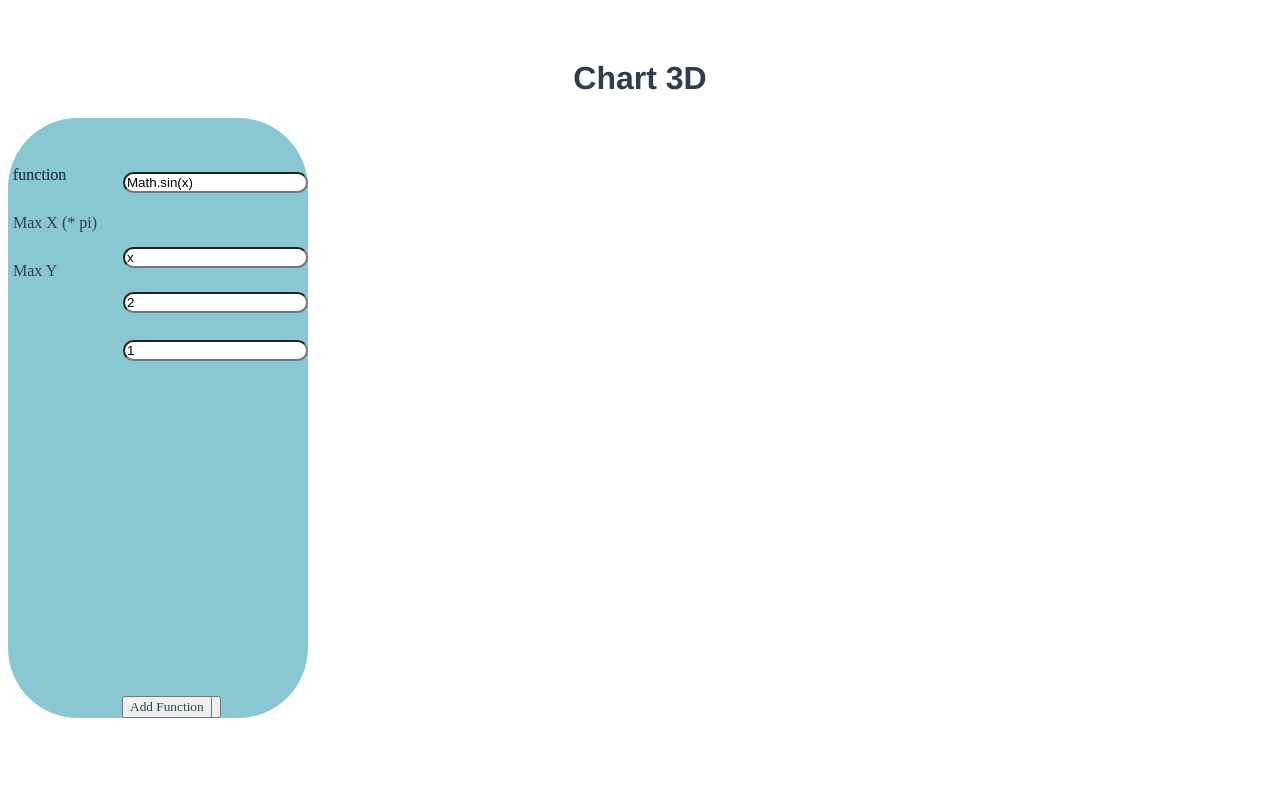
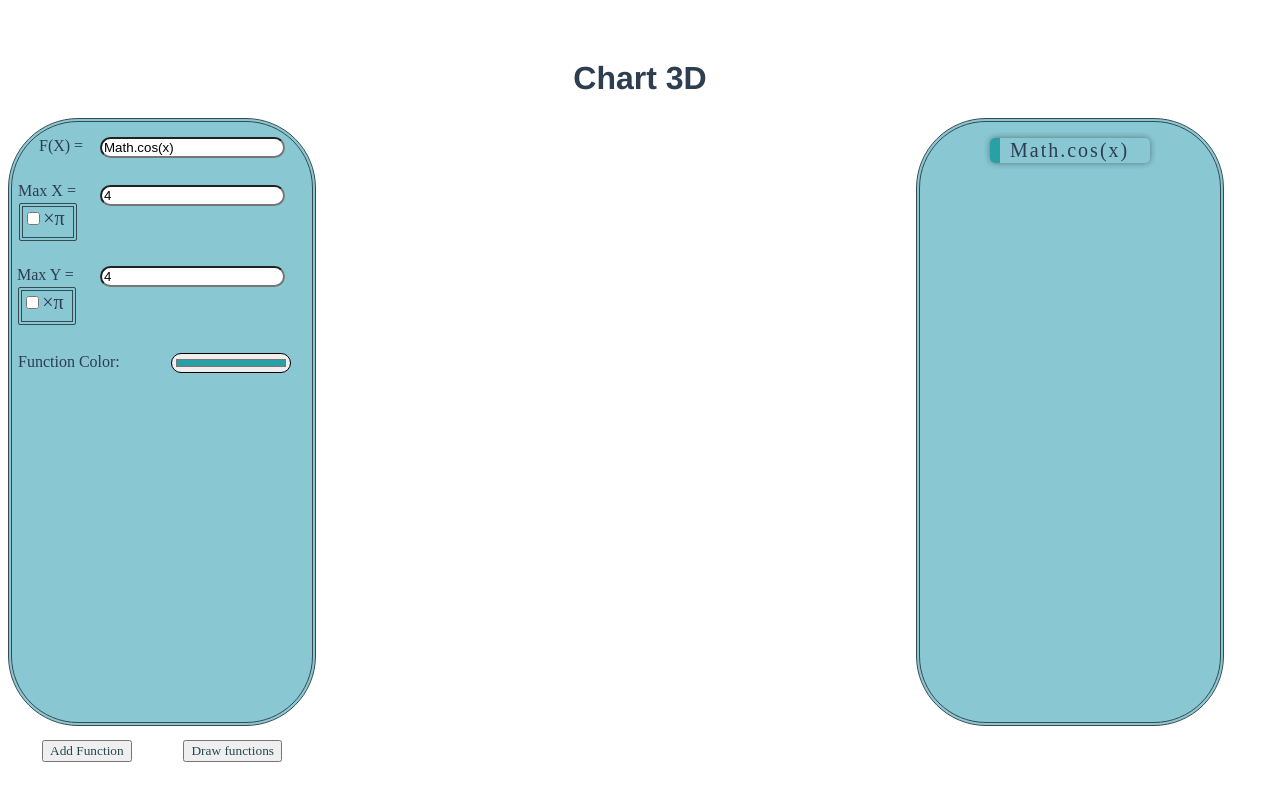
Before and after one commit to NinaBlinova/Function-graphs, a Vue app: page / in a window 1280 px wide. Both pictures are taken after a click on the button "Add Function". Built offline with nearby package versions, Linux system fonts and the light colour scheme.

Commit message:
Dynamic style added

```diff
--- a/src/components/HelloWorld.vue
+++ b/src/components/HelloWorld.vue
@@ -4,23 +4,44 @@
 
     <div id="rectangle" class="mainControls">
 
-      <div v-for="fn in fns" :key="fn.id">
-        <label :for="fn.id" class="CharacteristicsOfTheText1">function</label>
-        <input v-model="fn.fn" :id="fn.id" class="EnteringValues1">
-      </div>
+      <label for="fnName" class="CharacteristicsOfTheText1">F(X) = </label>
+      <input v-model="functionName" id="fnName" class="EnteringValues1">
 
-      <label for="maxX" class="CharacteristicsOfTheText2">Max X (* pi)</label>
+      <label for="maxX" class="CharacteristicsOfTheText2">Max X =
+        <div id="v-model-checkbox1" class="PI">
+        <input type="checkbox" id="checkbox1" v-model="PIx" />
+        <label for="checkbox1">{{ "×" + "\u03C0" }}</label>
+      </div></label>
       <input v-model="maxX" id="maxX" type="number" class="EnteringValues2">
 
-      <label for="maxY" class="CharacteristicsOfTheText3">Max Y</label>
+      <label for="maxY" class="CharacteristicsOfTheText3">Max Y =
+        <div id="v-model-checkbox2" class="PI">
+          <input type="checkbox" id="checkbox2" v-model="PIy" />
+          <label for="checkbox2">{{ "×" + "\u03C0" }}</label>
+        </div></label>
       <input v-model="maxY" id="maxY" type="number" class="EnteringValues3">
 
-      <button v-on:click="drawRect" class="Butt">Draw functions</button>
-      <button v-on:click="addFunction" class="Butt">Add Function</button>
+      <label for="functionColor" class = "CharacteristicsOfTheText4">Function Color:</label>
+      <input v-model="functionColor" id="functionColor" type="color" class="EnteringValues4">
+
+      <button v-on:click="addFunction" class="Butt2">Add Function</button>
+      <button v-on:click="drawRect" class="Butt1">Draw functions</button>
 
     </div>
     <canvas id="canvas" width="600" height="600" class="mainCanvas"></canvas>
+    <div id="rectangle2" class="FunctionList">
+      <div v-for="fn in fns" :key="fn.id">
+        <label :for="fn.id" class="CharacteristicsOfTheText1"></label>
+
+        <ul class="ListFunctionСharacteristic" >
+        <li :style='{"border-left-color": fn.color}'>{{ fn.fn }}</li>
+        </ul>
+
+      </div>
+    </div>
   </div>
+
+
 
 </template>
 
@@ -52,11 +73,16 @@ class Point {
 export default class HelloWorld extends Vue {
   vueCanvas!: object
   msg = 'Chart 3D'
-  maxX = 2
-  maxY = 1
-  fns = [
-    new FunctionDefinition(1, "Math.sin(x)", "#29a0a4")
+  maxX = 4
+  maxY = 4
+  functionName = "Math.cos(x)"
+  functionColor = "#29a0a4"
+  PIx = false
+  PIy = false
+  fns: FunctionDefinition[] = [
+    //new FunctionDefinition(1, "Math.sin(x)", "#29a0a4")
   ]
+
 
   mounted(): void {
     this.vueCanvas = document
@@ -66,7 +92,7 @@ export default class HelloWorld extends Vue {
 
   addFunction() {
     const idnextId = this.fns.length + 1;
-    this.fns.push(new FunctionDefinition(idnextId, "x", "green"))
+    this.fns.push(new FunctionDefinition(idnextId, this.functionName, this.functionColor))
   }
 
   drawRect() {
@@ -76,8 +102,12 @@ export default class HelloWorld extends Vue {
     const marginX = 10;
     const canvasHeight = 600;
     const marginY = 10;
+    const cloneLimit = 14;
 
-    const maxX = this.maxX * Math.PI;
+    let maxX = this.maxX
+    if (this.PIx){
+       maxX = this.maxX * Math.PI;
+    }
     const convertWidth = function (width: number): number {
       const aX = (canvasWidth - 2 * marginX) / (2 * maxX);
       return width * aX;
@@ -86,8 +116,10 @@ export default class HelloWorld extends Vue {
       const bX = canvasWidth / 2;
       return convertWidth(x) + bX
     }
-
-    const maxY = this.maxY;
+    let maxY = this.maxY
+    if (this.PIy){
+      maxY = this.maxY * Math.PI;
+    }
     const convertHeight = function (height: number): number {
       const aY = (canvasHeight - 2 * marginY) / (2 * maxY);
       return height * aY;
@@ -96,11 +128,6 @@ export default class HelloWorld extends Vue {
       const bY = canvasHeight / 2;
       return -convertHeight(y) + bY
     }
-    const crossing = function (x1: number, y1: number, x2: number, y2: number): number{
-      return x2 - marginX*(x2 - x1)/(y2 - y1);
-    }
-
-
 
     const rect = function (x: number, y: number, width: number, height: number): void {
       ctx.rect(convertX(x), convertY(y), convertWidth(width), convertHeight(height));
@@ -140,6 +167,8 @@ export default class HelloWorld extends Vue {
       }
     }
 
+
+
     ctx.clearRect(0, 0, canvasWidth, canvasHeight);
 
     ctx.beginPath();
@@ -160,14 +189,22 @@ export default class HelloWorld extends Vue {
 
     ctx.beginPath();
     ctx.lineWidth = 1;
+    let unitSegmentX = 1;
+    if (this.PIx) {
+      unitSegmentX = Math.PI;
+    }
     //Цикл для рисования сетки по ОХ
-    for (let x1 = -maxX; x1 < maxX; x1 = x1 + Math.PI) {
+    for (let x1 = -maxX; x1 < maxX; x1 = x1 + unitSegmentX) {
       moveTo(x1, -maxY);
       lineTo(x1, maxY);
     }
 
+    let unitSegmentY = 1;
+    if (this.PIy) {
+      unitSegmentY = Math.PI;
+    }
     //Цикл для рисования сетки по ОY
-    for (let y1 = -maxY; y1 < maxY; y1++) {
+    for (let y1 = -maxY; y1 < maxY; y1 = y1 + unitSegmentY) {
       moveTo(-maxX, y1);
       lineTo(maxX, y1);
     }
@@ -183,6 +220,7 @@ export default class HelloWorld extends Vue {
       ctx.strokeStyle = fnDef.color;
       let x = 0;
       let y = 0;
+
       moveTo(-maxX,fn(-maxX));
       for (x = -maxX; x < maxX; x = x+1/maxX)
       {
@@ -193,21 +231,32 @@ export default class HelloWorld extends Vue {
       }
       ctx.stroke();
     })
+
     //название осей
 
     ctx.beginPath();
     ctx.lineWidth = 1;
     ctx.strokeStyle = "#08191c";
-    ctx.font = '10px cursive';
-    for (let i = -2*maxX; i < maxX; i = i + Math.PI) {
+    ctx.font = '10px Courier New, monospace';
+
+    let unitSegmentXforTextX = 1;
+    if (this.PIx) {
+      unitSegmentXforTextX = Math.PI;
+    }
+    for (let i = -2*maxX; i < maxX; i = i + unitSegmentXforTextX) {
       moveTo(i, maxY/20);
       lineTo(i , -maxY/20);
       fillText(i.toFixed(2), i, -maxY/8);
     }
-    for (let i=-2*maxY; i <  maxY; i = i + 1) {
+
+    let unitSegmentXforTextY = 1;
+    if (this.PIy) {
+      unitSegmentXforTextY = Math.PI;
+    }
+    for (let i=-2*maxY; i <  maxY; i = i + unitSegmentXforTextY) {
       moveTo(maxX/20, i);
       lineTo(-maxX/20, i);
-      fillText(i+'', maxX/8, i);
+      fillText(i.toFixed(2), maxX/8, i);
     }
     ctx.stroke();
   }
@@ -225,18 +274,29 @@ export default class HelloWorld extends Vue {
   position: relative;
   text-align: left;
   font-family: cursive;
+  border: 4px double #364a52;
+}
+.FunctionList {
+  width: 300px;
+  height: 600px;
+  background-color: #89c7d2;
+  border-radius: 70px;
+  border: 4px double #364a52;
+  float: left;
+  display: inline;
+  position: relative;
+  text-align: left;
+  font-family: cursive;
 }
 
 .CharacteristicsOfTheText1{
-  left: 5px;
   position: absolute;
-  top: 48px;
   display: table-caption;
+  margin: 5% 9%;
 }
 .CharacteristicsOfTheText2{
-  left: 5px;
+  margin: 20% 2%;
   position: absolute;
-  top: 96px;
   display: table-caption;
 }
 .CharacteristicsOfTheText3{
@@ -246,20 +306,34 @@ export default class HelloWorld extends Vue {
   display: table-caption;
 }
 
+.CharacteristicsOfTheText4{
+  margin: 77% 2%;
+  position: absolute;
+  display: table-caption;
+}
+
 .EnteringValues1 {
-  margin-top: 18%;
   float: right;
   border-radius: 40px;
+  margin: 5% 9%; /* сверху | справа | снизу | слева */
 }
 
 .EnteringValues2 {
-  margin-top: 8%;
+  margin: 4% 9%;
   float: right;
   border-radius: 40px;
 }
 
 .EnteringValues3 {
-  margin-top: 9%;
+  margin: 16% 9%;
+  float: right;
+  border-radius: 40px;
+}
+
+.EnteringValues4 {
+  width: 120px;
+  height: 20px;
+  margin: 6% 7%;
   float: right;
   border-radius: 40px;
 }
@@ -272,22 +346,74 @@ export default class HelloWorld extends Vue {
 }
 
 
-.Butt {
+.Butt1 {
   font-family: cursive;
   float: right;
   position: absolute;
-  bottom: 0px;
-  left: 38%;
+  bottom: -40px;
+  right: 10%;
   display:block;
   color: #244950;
   text-decoration: none;
 }
-.Butt:visited {
+.Butt1:visited {
   color: #68b1bf;
 }
-.Butt:hover {
+.Butt1:hover {
   color: #2b3c62;
   box-shadow: inset 0 0 0 23px #5e9fb4;
 }
 
+.Butt2 {
+  font-family: cursive;
+  float: right;
+  position: absolute;
+  bottom: -40px;
+  left: 10%;
+  display:block;
+  color: #244950;
+  text-decoration: none;
+}
+.Butt2:visited {
+  color: #68b1bf;
+}
+.Butt2:hover {
+  color: #2b3c62;
+  box-shadow: inset 0 0 0 23px #5e9fb4;
+}
+.PI {
+  font-family: cursive;
+  font-size: 20px;
+  width: 50px;
+  height: 30px;
+  border-radius: 2px;
+  border: 4px double #364a52;
+  margin: 5% 2%;
+}
+
+.ListFunctionСharacteristic {
+  list-style: none;
+  padding: 0;
+}
+.ListFunctionСharacteristic li {
+  width: 130px;
+  margin-left: auto;
+  margin-right: auto;
+  font-family: cursive;
+  padding: 1px 10px;
+  margin-bottom: 10px;
+  border-radius: 5px;
+  border-left: 10px solid #f05d22;
+  box-shadow: 2px -2px 5px 0 rgba(0,0,0,.1),
+  -2px -2px 5px 0 rgba(0,0,0,.1),
+  2px 2px 5px 0 rgba(0,0,0,.1),
+  -2px 2px 5px 0 rgba(0,0,0,.1);
+  font-size: 20px;
+  letter-spacing: 2px;
+  transition: 0.3s all linear;
+}
+.ListFunctionСharacteristic li:hover {border-left: 10px solid transparent;}
+.ListFunctionСharacteristic li:nth-child(1):hover {border-right: 10px solid #f05d22;}
+
+
 </style>
```
